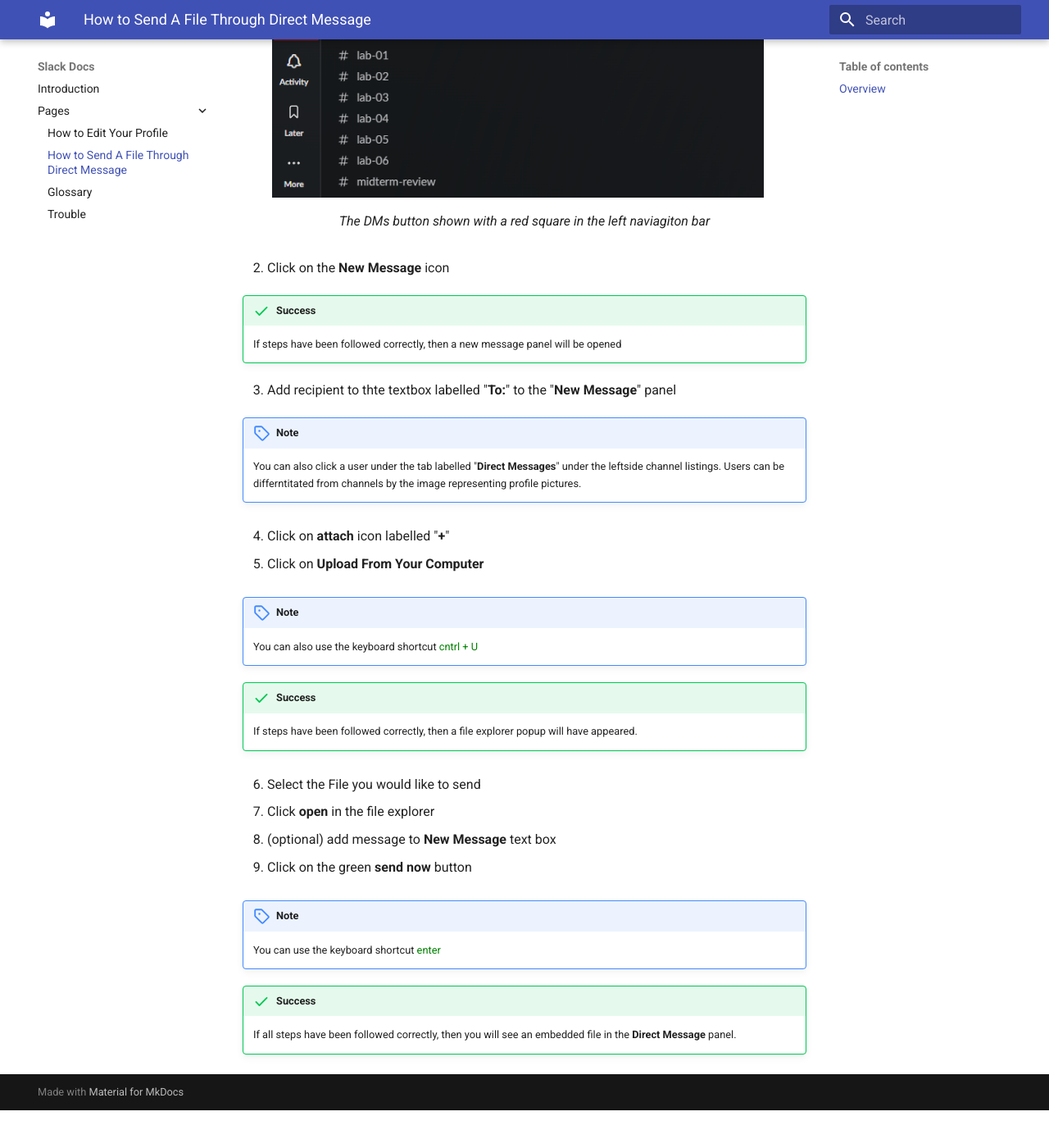
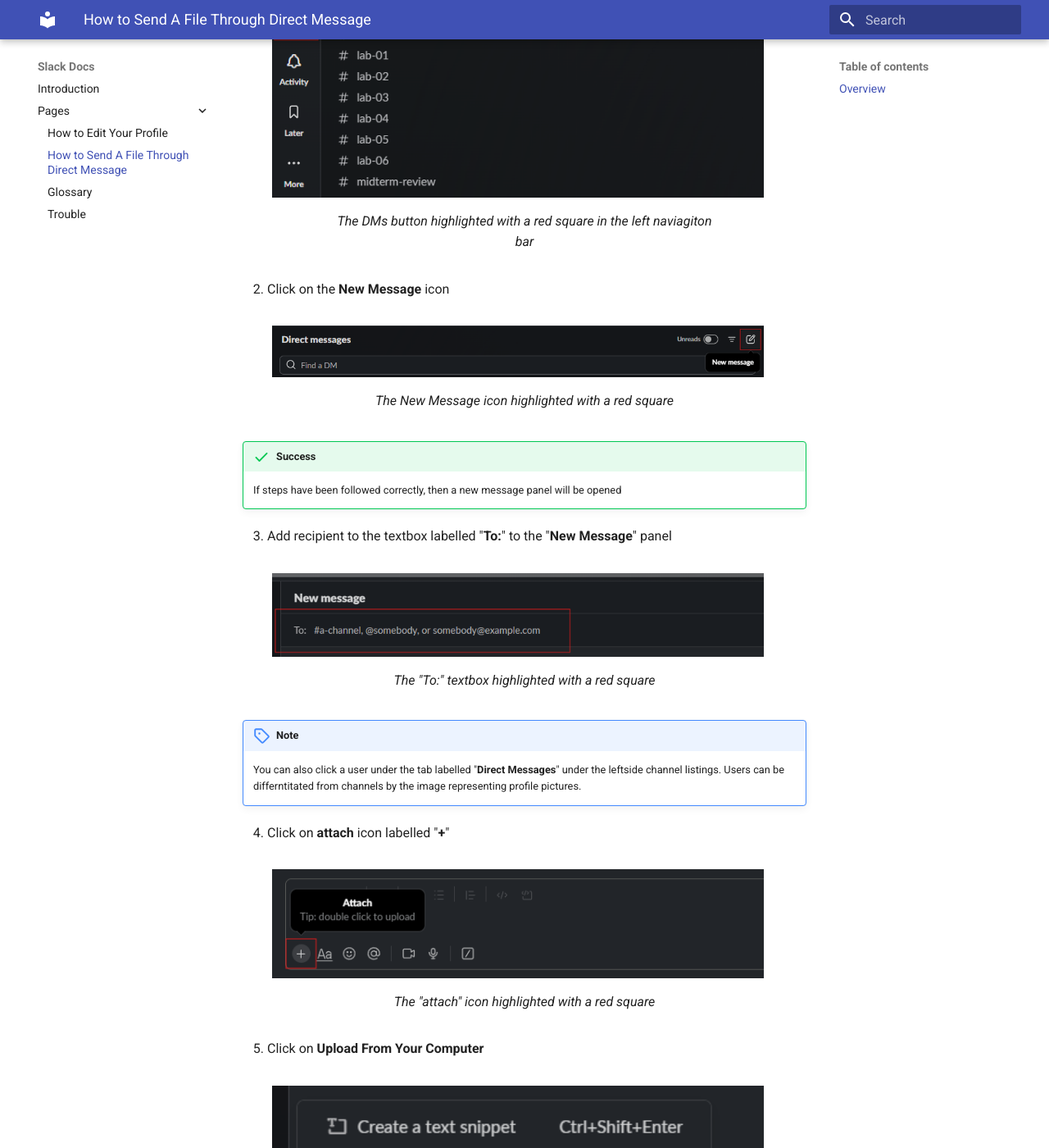
Before and after one commit to matthewy0987/COMM2216_SlackDocs, an MkDocs documentation site: the page built from docs/pages/SendAFileDM.md, in a window 1280 px wide and 1400 px high, scrolled down 552 px. Shown: the whole window at 82% size. Built offline with MkDocs 1.6.1 and Material for MkDocs 9.7.7, drawn with Linux system fonts in a browser that asks for light colours; before the commit the page ends 1906 px from its top, so only the background shows below that; some of the changed text lies outside the part shown.

Commit message:
ADD some images for task 1

```diff
--- a/docs/pages/SendAFileDM.md
+++ b/docs/pages/SendAFileDM.md
@@ -7,30 +7,52 @@
 1. Click on the **DMs** (direct message) button on the left side navigation bar.
 <figure markdown="span">
     ![The DMs button in the left naviagiton bar](/images/task1_step1.png){ loading=lazy align=left width="600"}
-  <figcaption>The DMs button shown with a red square in the left naviagiton bar</figcaption>
+  <figcaption>The DMs button highlighted with a red square in the left naviagiton bar</figcaption>
 </figure>
 
 2. Click on the **New Message** icon
+<figure markdown="span">
+    ![The New Message icon highlighted witha red square](/images/task1_step2.png){ loading=lazy align=left width="600"}
+  <figcaption>The New Message icon highlighted with a red square</figcaption>
+</figure>
 !!! success
-
     If steps have been followed correctly, then a new message panel will be opened
 
-3. Add recipient to thte textbox labelled "**To:**" to the "**New Message**" panel
+3. Add recipient to the textbox labelled "**To:**" to the "**New Message**" panel
+<figure markdown="span">
+    ![The "To:" textbox highlighted with a red square](/images/task1_step3.png){ loading=lazy align=left width="600"}
+  <figcaption>The "To:" textbox highlighted with a red square</figcaption>
+</figure>
 !!! note
     You can also click a user under the tab labelled "**Direct Messages**" under the leftside channel listings. Users can be differntitated from channels by the image representing profile pictures.
 
 4. Click on **attach** icon labelled "**+**"
+<figure markdown="span">
+    ![The "attach" icon highlighted with a red square](/images/task1_step4.png){ loading=lazy align=left width="600"}
+  <figcaption>The "attach" icon highlighted with a red square</figcaption>
+</figure>
 
 5. Click on **Upload From Your Computer**
+<figure markdown="span">
+    ![The "Upload From Your Computer" button highlighted with a red square](/images/task1_step5.png){ loading=lazy align=left width="600"}
+  <figcaption>The "Upload From Your Computer" button highlighted with a red square</figcaption>
+</figure>
 !!! note
     You can also use the keyboard shortcut <span style="color: green">cntrl + U</span>
 !!! success
     If steps have been followed correctly, then a file explorer popup will have appeared.
 
 6. Select the File you would like to send
+<figure markdown="span">
+    ![Example of the file explorer and selection of file](/images/task1_step6.png){ loading=lazy align=left width="600"}
+  <figcaption>Example of the file explorer and selection of file</figcaption>
+</figure>
 
 7. Click **open** in the file explorer
-
+<figure markdown="span">
+    ![The "Open" button highlighted with a red square](/images/task1_step7.png){ loading=lazy align=left width="600"}
+  <figcaption>The "Open" button highlighted with a red square</figcaption>
+</figure>
 8. (optional) add message to **New Message** text box
 
 9. Click on the green **send now** button
```
